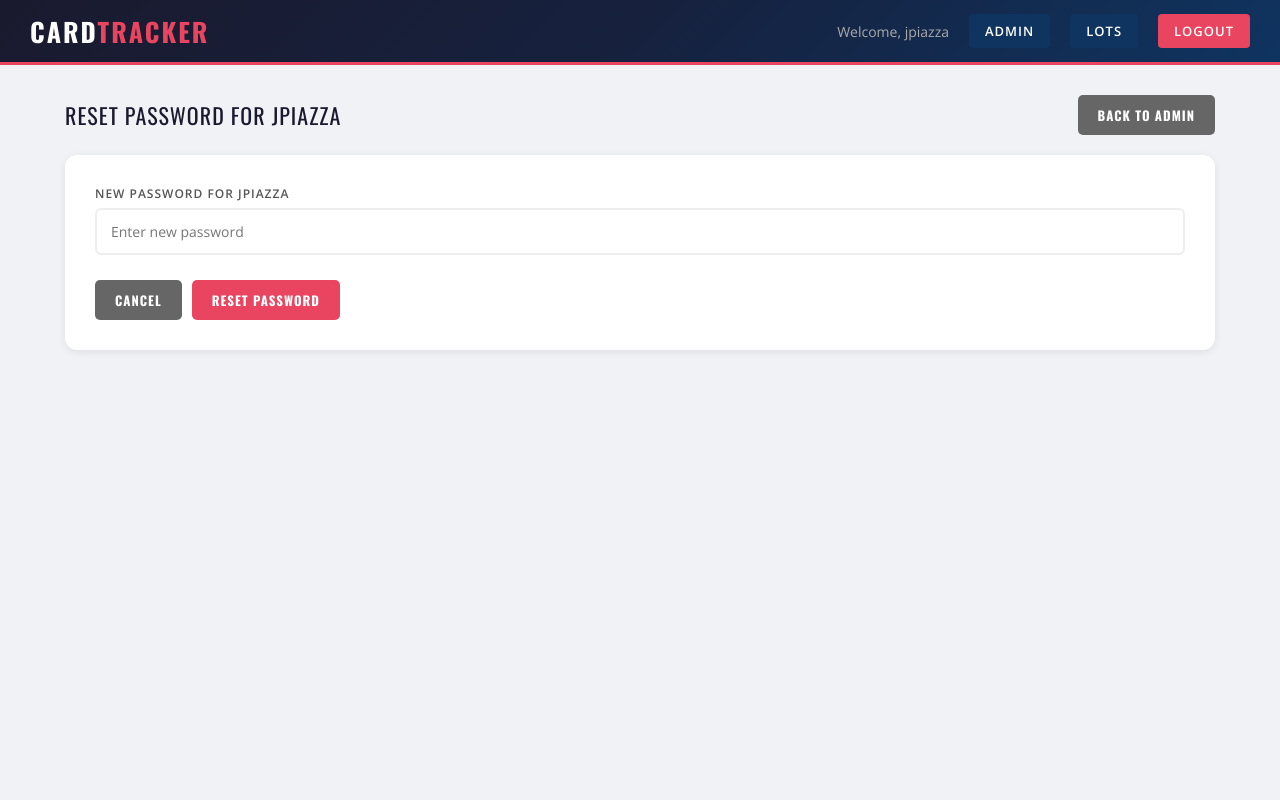
After one commit to jtpiazzamn/card-tracker, a Flask app: page /admin/reset_password/1 in a window 1280 px wide. The commit adds this page. Run offline with Flask 3, Linux system fonts and the light colour scheme; a user stored in the database is signed in.

Commit message:
Add password reset for admin and users

```diff
--- a/admin.py
+++ b/admin.py
@@ -195,7 +195,18 @@ def remove_admin(user_id):
     db.session.commit()
     flash(f'{user.username} admin status removed.')
     return redirect(url_for('admin.admin_dashboard'))
-
+@admin.route('/admin/reset_password/<int:user_id>', methods=['GET', 'POST'])
+@login_required
+@admin_required
+def reset_password(user_id):
+    user = User.query.get_or_404(user_id)
+    if request.method == 'POST':
+        new_password = request.form.get('new_password')
+        user.password = generate_password_hash(new_password)
+        db.session.commit()
+        flash(f'Password reset for {user.username}.')
+        return redirect(url_for('admin.admin_dashboard'))
+    return render_template('admin_reset_password.html', user=user)
 @admin.route('/admin/delete_user/<int:user_id>')
 @login_required
 @admin_required
--- a/templates/admin.html
+++ b/templates/admin.html
@@ -85,6 +85,7 @@
                                     {% else %}
                                         <a href="{{ url_for('admin.remove_admin', user_id=user.id) }}" class="btn-search">Remove Admin</a>
                                     {% endif %}
+                                    <a href="{{ url_for('admin.reset_password', user_id=user.id) }}" class="btn-search">Reset Password</a>
                                     {% if user.id != current_user.id %}
                                         <a href="{{ url_for('admin.delete_user', user_id=user.id) }}" class="btn-delete" onclick="return confirm('Delete {{ user.username }}?')">Delete</a>
                                     {% endif %}
--- /dev/null
+++ b/templates/admin_reset_password.html
@@ -0,0 +1,44 @@
+<!DOCTYPE html>
+<html>
+<head>
+    <meta charset="UTF-8">
+    <title>CardLedger - Reset Password</title>
+    <link rel="stylesheet" href="{{ url_for('static', filename='css/style.css') }}">
+</head>
+<body>
+    <nav>
+        <h1>Card<span>Tracker</span></h1>
+        <div class="nav-right">
+            <span>Welcome, {{ current_user.username }}</span>
+            <a href="{{ url_for('admin.admin_dashboard') }}" style="background:#0f3460;">Admin</a>
+            <a href="{{ url_for('main.lots') }}" style="background:#0f3460;">Lots</a>
+            <a href="{{ url_for('auth.logout') }}">Logout</a>
+        </div>
+    </nav>
+    <div class="page-wrapper">
+        <div class="dashboard-container">
+            {% with messages = get_flashed_messages() %}
+                {% if messages %}
+                    <div class="alert" style="margin-bottom:20px;">{{ messages[0] }}</div>
+                {% endif %}
+            {% endwith %}
+            <div class="section-header">
+                <div class="section-title">Reset Password for {{ user.username }}</div>
+                <a href="{{ url_for('admin.admin_dashboard') }}" class="btn" style="background:#666;">Back to Admin</a>
+            </div>
+            <div style="background:white; padding:30px; border-radius:12px; box-shadow:0 2px 8px rgba(0,0,0,0.08); margin-top:20px;">
+                <form method="POST">
+                    <div class="form-group">
+                        <label>New Password for {{ user.username }}</label>
+                        <input type="password" name="new_password" required placeholder="Enter new password">
+                    </div>
+                    <div style="margin-top:25px; display:flex; gap:10px;">
+                        <a href="{{ url_for('admin.admin_dashboard') }}" class="btn" style="background:#666;">Cancel</a>
+                        <button type="submit" class="btn">Reset Password</button>
+                    </div>
+                </form>
+            </div>
+        </div>
+    </div>
+</body>
+</html>
```
Also changed, not shown: instance/cards.db.
